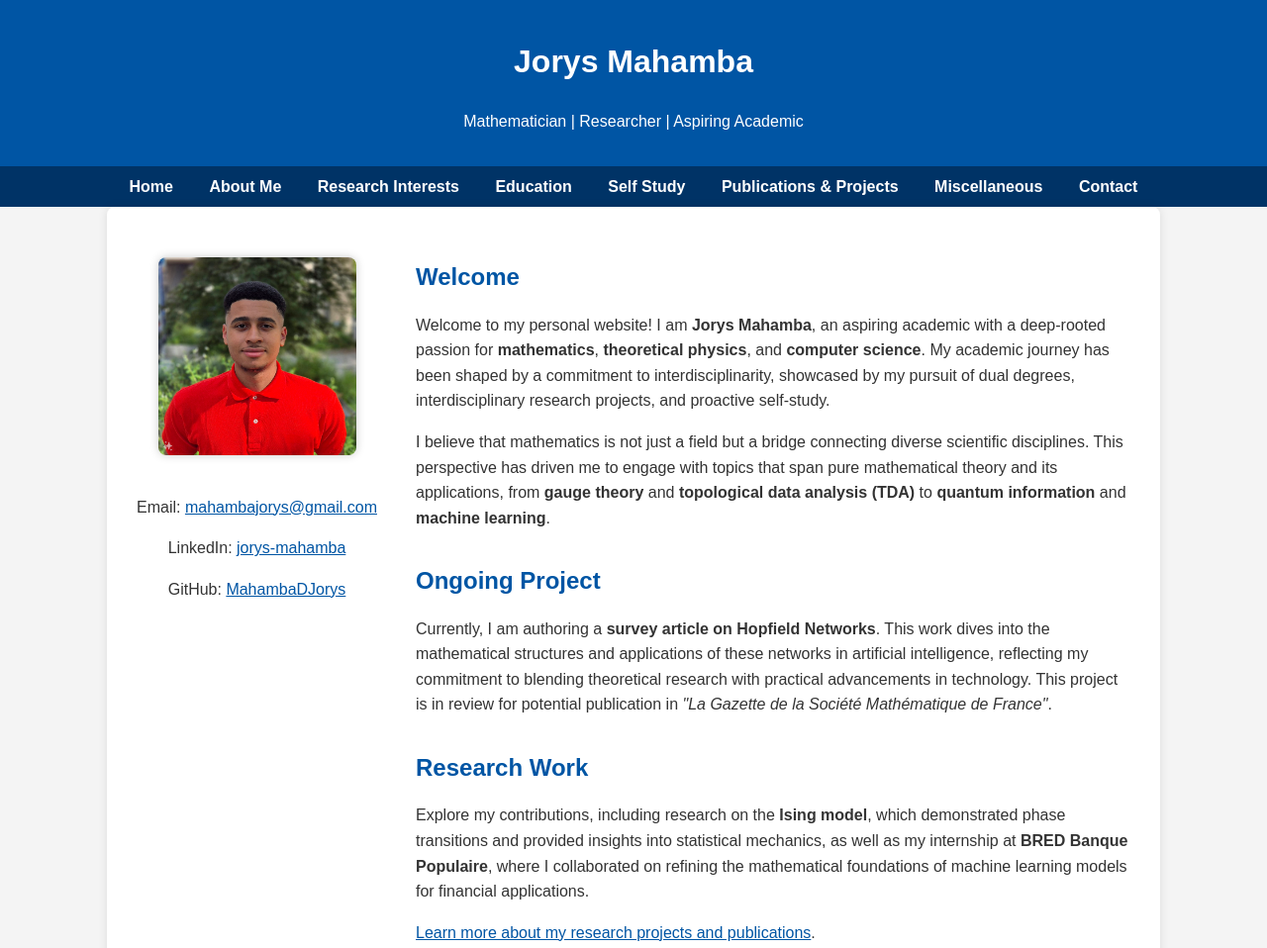
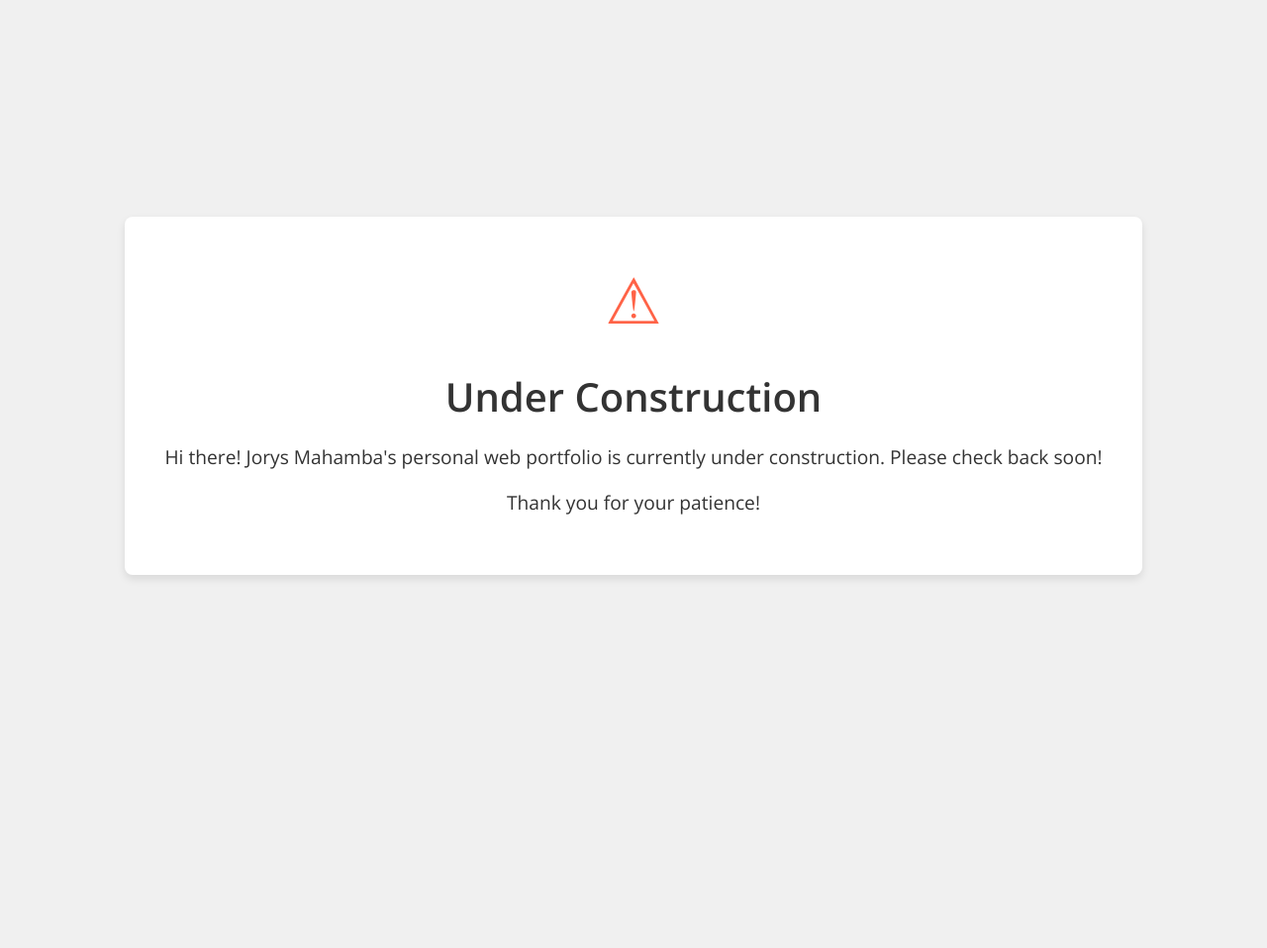
Before and after one commit to jorys-mahamba/jorys-mahamba.github.io, a plain HTML site: page index.html in a window 1280 px wide. Shown: the top 958 px of the page at 99% size. After the commit the page ends 800 px from the top, so only its background shows below. Drawn offline with nearby package versions, Linux system fonts and the light colour scheme.

Commit message:
Update index.html
Displaying a waiting page until the website is finalized

```diff
--- a/index.html
+++ b/index.html
@@ -1,68 +1,48 @@
 <!DOCTYPE html>
-<html lang="en-US">
+<html lang="en">
 <head>
-    <title>Jorys Mahamba - Mathematician and Aspiring Researcher</title>
     <meta charset="UTF-8">
-    <meta http-equiv="X-UA-Compatible" content="IE=edge">
     <meta name="viewport" content="width=device-width, initial-scale=1.0">
-    <meta name="description" content="Personal website of Jorys Mahamba, mathematician and researcher.">
-    <link rel="stylesheet" href="style.css">
+    <title>Jorys Mahamba - Under Construction</title>
+    <link href="https://fonts.googleapis.com/css2?family=Open+Sans:wght@300;600&display=swap" rel="stylesheet">
+    <style>
+        body {
+            background-color: #f0f0f0;
+            font-family: 'Open Sans', sans-serif;
+            color: #333;
+            text-align: center;
+            display: flex;
+            justify-content: center;
+            align-items: center;
+            height: 100vh;
+            margin: 0;
+        }
+        .container {
+            background: #fff;
+            padding: 40px;
+            border-radius: 8px;
+            box-shadow: 0 4px 8px rgba(0, 0, 0, 0.1);
+        }
+        h1 {
+            font-size: 2.5em;
+            margin-bottom: 20px;
+        }
+        p {
+            font-size: 1.2em;
+        }
+        .icon {
+            font-size: 4em;
+            margin-bottom: 20px;
+            color: #ff6347;
+        }
+    </style>
 </head>
 <body>
-    <header>
-        <h1>Jorys Mahamba</h1>
-        <p>Mathematician | Researcher | Aspiring Academic</p>
-    </header>
-
-    <nav>
-        <a href="index.html">Home</a>
-        <a href="about.html">About Me</a>
-        <a href="research.html">Research Interests</a>
-        <a href="education.html">Education</a>
-        <a href="self-study.html">Self Study</a>
-        <a href="publications.html">Publications & Projects</a>
-        <a href="miscellaneous.html">Miscellaneous</a>
-        <a href="contact.html">Contact</a>
-    </nav>
-
     <div class="container">
-        <!-- Content Wrapper -->
-        <div class="content-wrapper">
-            <!-- Profile Picture and Contact Information -->
-            <aside id="profile-contact" class="inline-contact-box">
-                <img src="profile.jpg" alt="Jorys Mahamba" class="profile-pic">
-                <p>Email: <a href="mailto:mahambajorys@gmail.com">mahambajorys@gmail.com</a></p>
-                <p>LinkedIn: <a href="https://www.linkedin.com/in/jorys-mahamba" target="_blank">jorys-mahamba</a></p>
-                <p>GitHub: <a href="https://github.com/MahambaDJorys" target="_blank">MahambaDJorys</a></p>
-            </aside>
-
-            <!-- Main Content -->
-            <section id="main-content">
-                <!-- Introduction Section -->
-                <section id="intro">
-                    <h2>Welcome</h2>
-                    <p>Welcome to my personal website! I am <strong>Jorys Mahamba</strong>, an aspiring academic with a deep-rooted passion for <strong>mathematics</strong>, <strong>theoretical physics</strong>, and <strong>computer science</strong>. My academic journey has been shaped by a commitment to interdisciplinarity, showcased by my pursuit of dual degrees, interdisciplinary research projects, and proactive self-study.</p>
-                    <p>I believe that mathematics is not just a field but a bridge connecting diverse scientific disciplines. This perspective has driven me to engage with topics that span pure mathematical theory and its applications, from <strong>gauge theory</strong> and <strong>topological data analysis (TDA)</strong> to <strong>quantum information</strong> and <strong>machine learning</strong>.</p>
-                </section>
-
-                <!-- Ongoing Project Section -->
-                <section id="ongoing-project">
-                    <h2>Ongoing Project</h2>
-                    <p>Currently, I am authoring a <strong>survey article on Hopfield Networks</strong>. This work dives into the mathematical structures and applications of these networks in artificial intelligence, reflecting my commitment to blending theoretical research with practical advancements in technology. This project is in review for potential publication in <em>"La Gazette de la Société Mathématique de France"</em>.</p>
-                </section>
-
-                <!-- Research Work Section -->
-                <section id="research-work">
-                    <h2>Research Work</h2>
-                    <p>Explore my contributions, including research on the <strong>Ising model</strong>, which demonstrated phase transitions and provided insights into statistical mechanics, as well as my internship at <strong>BRED Banque Populaire</strong>, where I collaborated on refining the mathematical foundations of machine learning models for financial applications.</p>
-                    <p><a href="publications.html">Learn more about my research projects and publications</a>.</p>
-                </section>
-            </section>
-        </div>
+        <div class="icon">⚠</div>
+        <h1>Under Construction</h1>
+        <p>Hi there! Jorys Mahamba's personal web portfolio is currently under construction. Please check back soon!</p>
+        <p>Thank you for your patience!</p>
     </div>
-
-    <footer>
-        <p>&copy; 2024 Jorys Mahamba. All Rights Reserved.</p>
-    </footer>
 </body>
 </html>
```
